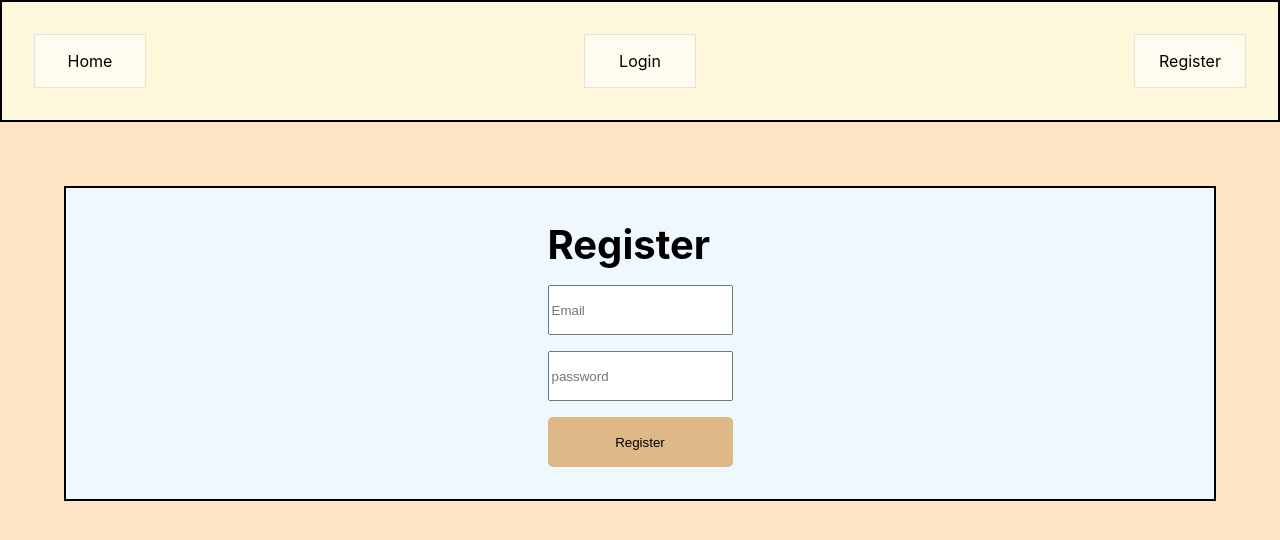
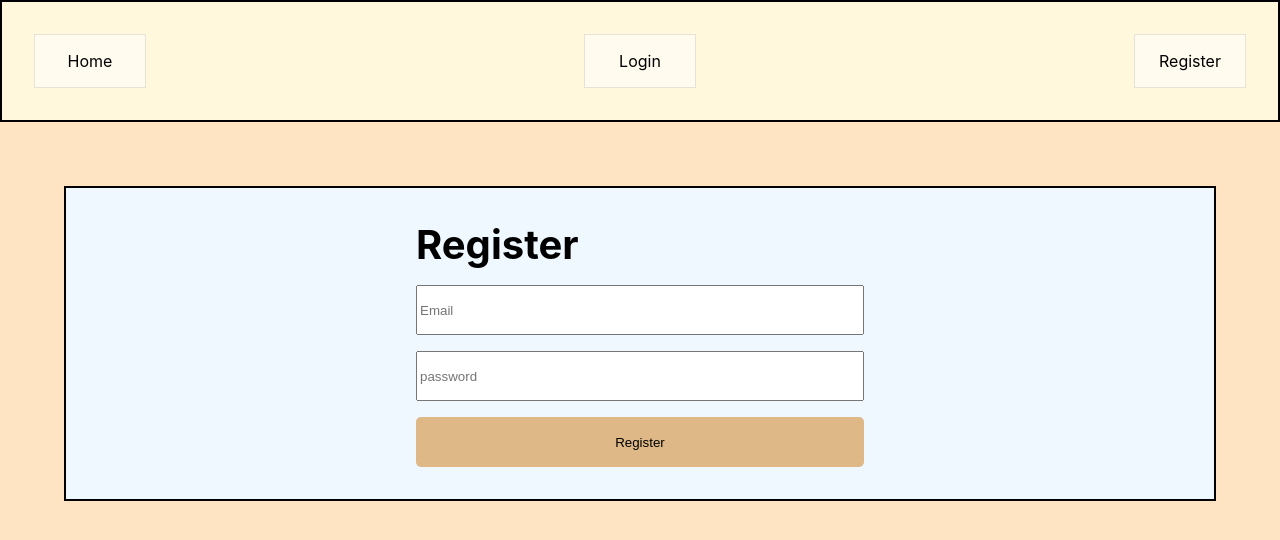
Before and after one commit to RosiNi97/Blog, a Next.js app: page /navbar/registerPage in a window 1280 px wide. Shown: the top 540 px of the page. Built offline with nearby package versions, Linux system fonts and the light colour scheme.

Commit message:
resizing

```diff
--- a/styles/Login.module.css
+++ b/styles/Login.module.css
@@ -16,6 +16,7 @@
   justify-content: center;
   flex-direction: column;
   margin: 2rem;
+  min-width: 28rem;
 }
 .title {
   font-weight: 700;
--- a/styles/Register.module.css
+++ b/styles/Register.module.css
@@ -16,6 +16,7 @@
   justify-content: center;
   flex-direction: column;
   margin: 2rem;
+  min-width: 28rem;
 }
 .title {
   font-weight: 700;
```
